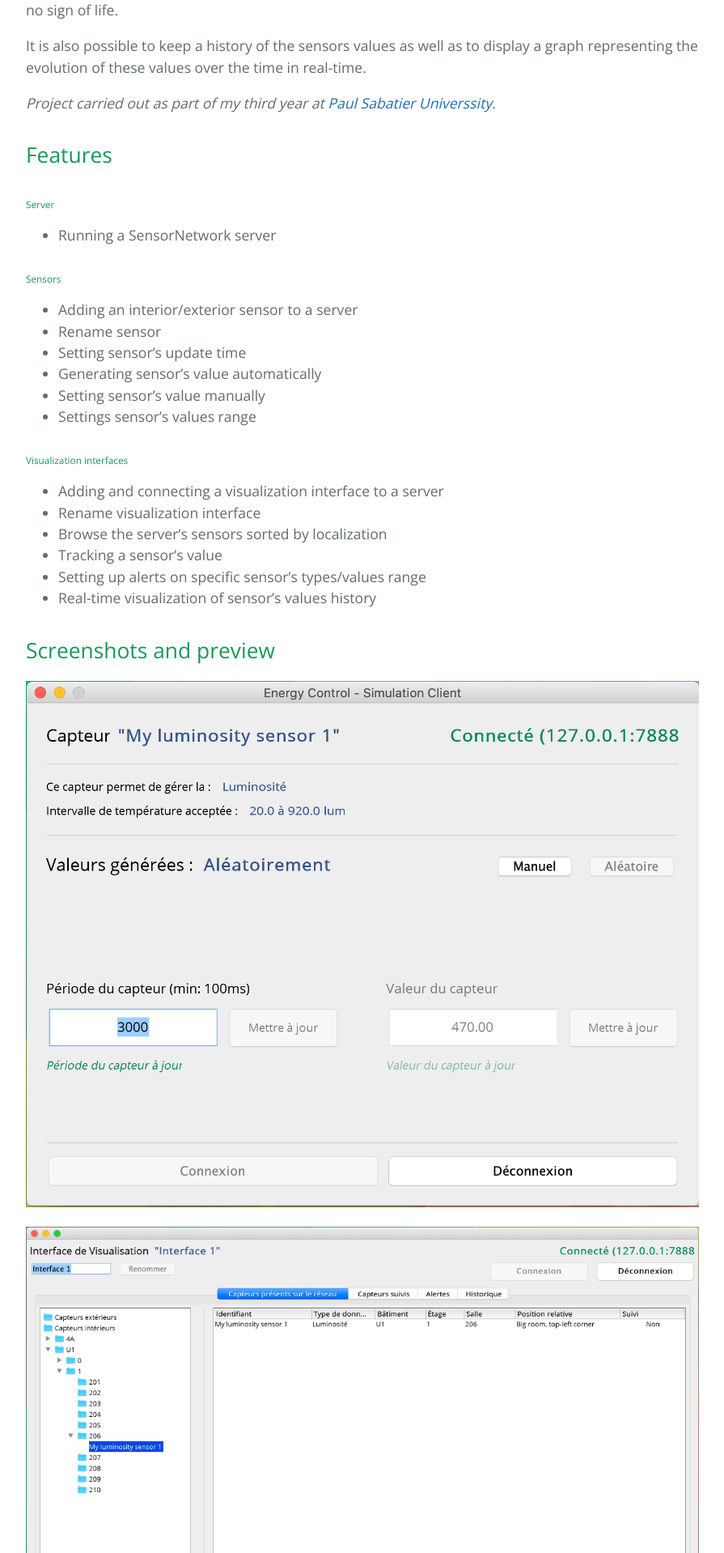
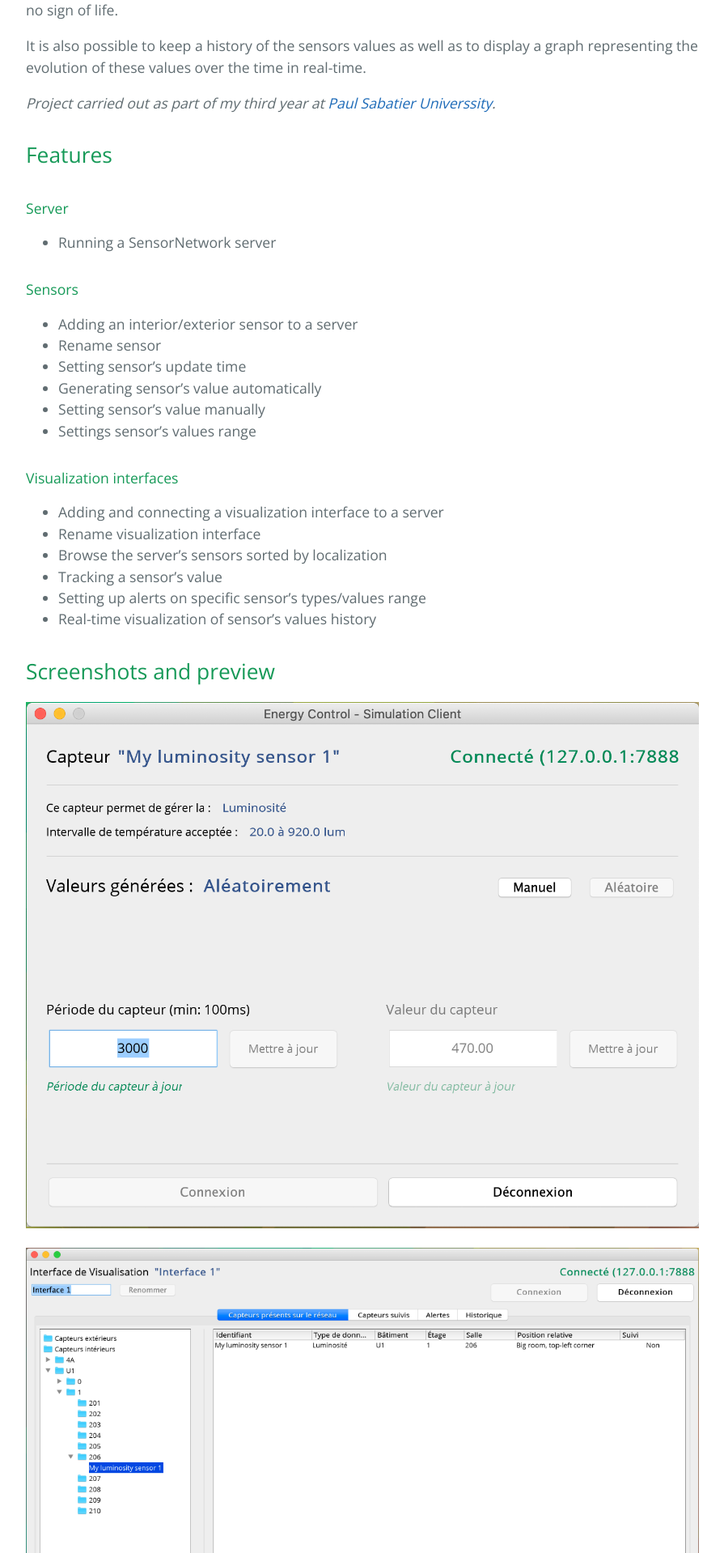
Before and after one commit to matthieu-locussol/SensorNetwork, a Jekyll site: the page built from docs/index.md, in a window 1280 px wide. Shown: the part 565-2483 px from the top of the page at 81% size, without its empty margins (192-1087 px from the left). Built offline with Jekyll 4.4.1, drawn with Linux system fonts in a browser that asks for light colours.

Commit message:
Updated website title sizes

```diff
--- a/docs/index.md
+++ b/docs/index.md
@@ -12,11 +12,11 @@ _Project carried out as part of my third year at [Paul Sabatier Universsity](htt
 
 ## Features
 
-###### Server
+#### Server
 
 - Running a SensorNetwork server
 
-###### Sensors
+#### Sensors
 
 - Adding an interior/exterior sensor to a server
 - Rename sensor
@@ -25,7 +25,7 @@ _Project carried out as part of my third year at [Paul Sabatier Universsity](htt
 - Setting sensor's value manually
 - Settings sensor's values range
 
-###### Visualization interfaces
+#### Visualization interfaces
 
 - Adding and connecting a visualization interface to a server
 - Rename visualization interface
```
